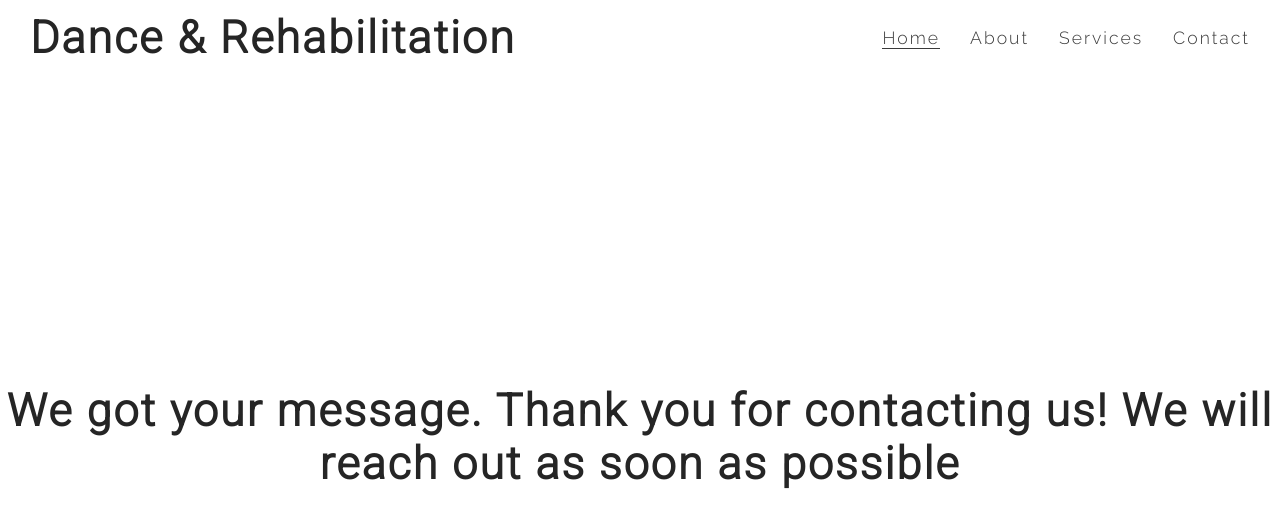
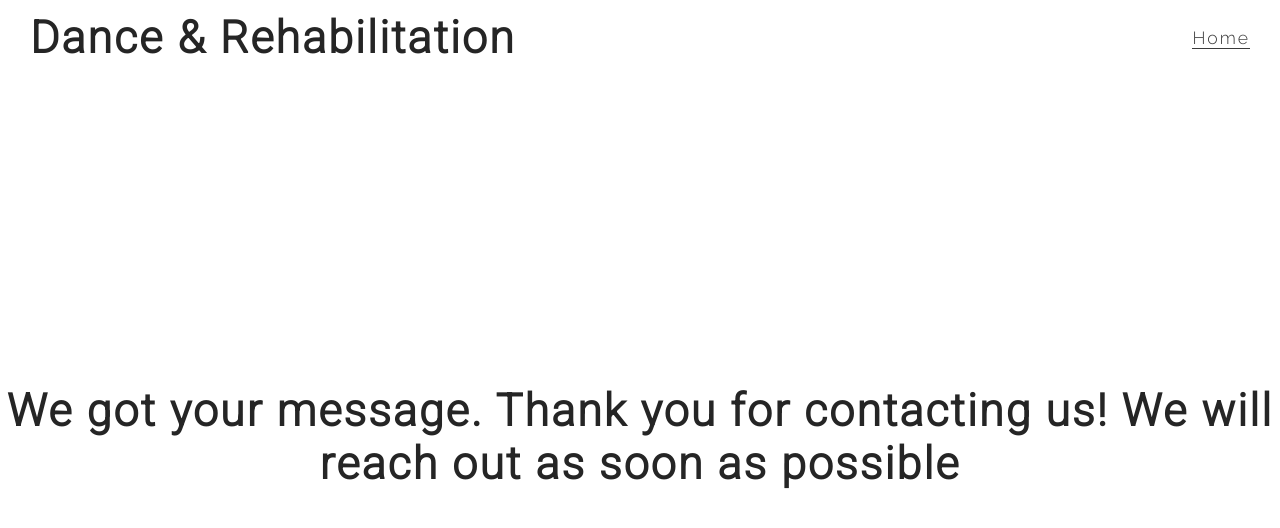
Before and after one commit to lucijahajdu/dance-rehabilitation, a plain HTML site: page confirmation.html in a window 1280 px wide. Shown: the top 528 px of the page. Drawn offline with Linux system fonts and the light colour scheme.

Commit message:
Leave just home button on the confirmation site

```diff
--- a/confirmation.html
+++ b/confirmation.html
@@ -21,15 +21,6 @@
         </a>
         <nav id="menu">
             <ul>
-                <li>
-                    <a href="#contact" aria-label="Go to contact information section">Contact</a>
-                </li>
-                <li>
-                    <a href="#services" aria-label="Go to services menu section">Services</a>
-                </li>
-                <li>
-                    <a href="#about" aria-label="Go to about menu section">About</a>
-                </li>
                 <li>
                     <a href="index.html" aria-label="Go to the top of the page" class="active">Home</a>
                 </li>
```
Also changed, not shown: index.html (+1 -1 lines).
